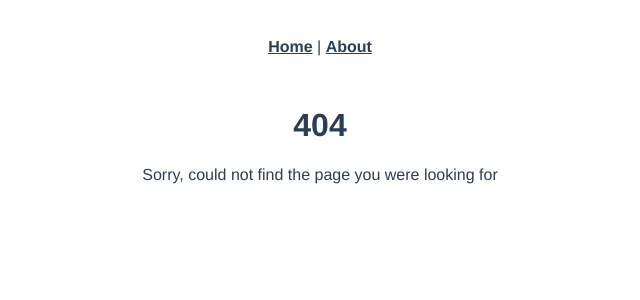
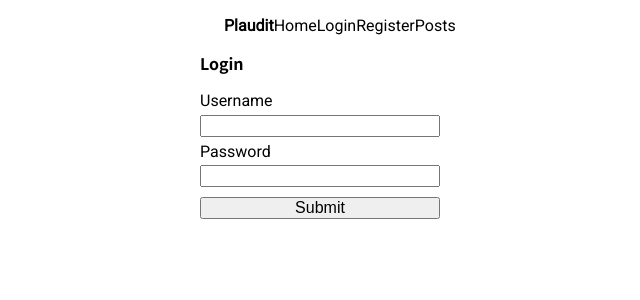
Before and after one commit to evlay/plaudit_2, a Vue app in the folder client/: page /login in a window 1280 px wide. Before the commit this address had no page. Shown: the top 300 px of the page, without its empty margins (320-960 px from the left). Built offline with nearby package versions, Linux system fonts and the light colour scheme.

Commit message:
Started login form TODO: add axios to make call to server

```diff
--- a/client/src/App.vue
+++ b/client/src/App.vue
@@ -1,32 +1,64 @@
 <template>
   <div id="app">
-    <div id="nav">
-      <router-link to="/">Home</router-link> |
-      <router-link to="/about">About</router-link>
+    <div id="app-container">
+      <Navbar></Navbar>
+      <router-view />
     </div>
-    <router-view/>
   </div>
 </template>
 
+<script lang="ts">
+import Navbar from '@/components/Navbar.vue'
+
+export default {
+  components: { Navbar },
+}
+</script>
+
 <style lang="scss">
-#app {
-  font-family: Avenir, Helvetica, Arial, sans-serif;
-  -webkit-font-smoothing: antialiased;
-  -moz-osx-font-smoothing: grayscale;
-  text-align: center;
-  color: #2c3e50;
+@import url('https://fonts.googleapis.com/css2?family=Noto+Sans+JP:wght@100;300;400;500;700;900&family=Roboto&display=swap');
+
+* {
+  margin: 0;
+  padding: 0;
+  box-sizing: border-box;
+  font-size: 100%;
 }
 
-#nav {
-  padding: 30px;
+a {
+  text-decoration: none;
+  color: inherit;
+}
 
-  a {
-    font-weight: bold;
-    color: #2c3e50;
+#app {
+  font-family: 'Roboto', sans-serif;
+  min-width: 100%;
+  min-height: 100vh;
+  // background: steelblue;
+}
 
-    &.router-link-exact-active {
-      color: #42b983;
-    }
+h1,
+h2,
+h3,
+h4,
+h5,
+h6 {
+  font-family: 'Noto Sans JP', sans-serif;
+}
+
+#app-container {
+  width: 75%;
+  // background: coral;
+  margin: auto;
+}
+
+/* Remove all animations and transitions for people that prefer not to see them */
+@media (prefers-reduced-motion: reduce) {
+  * {
+    animation-duration: 0.01ms !important;
+    animation-iteration-count: 1 !important;
+    transition-duration: 0.01ms !important;
+    scroll-behavior: auto !important;
   }
 }
 </style>
--- /dev/null
+++ b/client/src/components/LoginForm.vue
@@ -0,0 +1,56 @@
+<template>
+  <form id="login-form">
+    <h1>Login</h1>
+    <label for="Username">Username</label>
+    <input id="login-form-username" v-model="loginUsername" type="text" />
+    <label for="Password">Password</label>
+    <input id="login-form-password" v-model="loginPassword" type="password" />
+    <p>{{ loginStatus }}</p>
+    <button @click.prevent="submitLoginForm">Submit</button>
+  </form>
+</template>
+
+<script lang="ts">
+import { Vue, Component, Prop } from 'vue-property-decorator'
+
+@Component
+export default class LoginForm extends Vue {
+  name!: 'LoginForm';
+
+  @Prop({type: String})
+  loginUsername = ''
+  @Prop({type: String})
+  loginPassword =''
+  @Prop({type: String})
+  loginStatus = ''
+
+  submitLoginForm() {
+    this.loginStatus = 'nice'
+  }
+
+}
+</script>
+
+<style lang="scss">
+#login-form {
+  display: flex;
+  flex-direction: column;
+  width: 25%;
+
+  label,
+  input {
+    margin-bottom: 0.3rem;
+  }
+
+  p {
+    text-align: center;
+    color: red;
+    font-weight: 700;
+    margin-bottom: 0.3rem;
+  }
+
+  h1 {
+    margin-bottom: 1rem;
+  }
+}
+</style>
--- /dev/null
+++ b/client/src/components/Navbar.vue
@@ -0,0 +1,32 @@
+<template>
+  <div id="nav">
+      <router-link class="nav-logo" to="/">Plaudit</router-link>
+      <router-link to="/">Home</router-link>
+      <router-link to="/login">Login</router-link>
+      <router-link to="/register">Register</router-link>
+      <router-link to="/posts">Posts</router-link>
+    </div>
+</template>
+
+<script lang="ts">
+import { Component, Vue } from 'vue-property-decorator'
+
+@Component
+export default class Navbar extends Vue {
+
+}
+</script>
+
+<style lang="scss" scoped>
+#nav {
+  width: 20%;
+  display: flex;
+  justify-content: space-evenly;
+  margin: 0 auto;
+  padding: 1rem 0;
+}
+
+.nav-logo {
+  font-weight: 700;
+}
+</style>
--- a/client/src/components/NotFoundComponent.vue
+++ b/client/src/components/NotFoundComponent.vue
@@ -1,6 +1,7 @@
 <template>
-  <div class="NotFoundComponentContainer">
+  <div class="not-found-component">
     <h1>404</h1>
+    <br>
     <p>Sorry, could not find the page you were looking for</p>
   </div>
 </template>
@@ -13,3 +14,13 @@ export default class NotFoundComponent extends Vue {
    @Prop() private msg!: string;
 }
 </script>
+
+<style lang="scss">
+.not-found-component {
+  display: flex;
+  justify-content: center;
+  align-items: center;
+  min-height: 30vh;
+  flex-direction: column;
+}
+</style>
--- a/client/src/router/index.ts
+++ b/client/src/router/index.ts
@@ -1,6 +1,7 @@
 import Vue from 'vue'
 import VueRouter, { RouteConfig } from 'vue-router'
 import Home from '../views/Home.vue'
+import LoginPage from '../views/LoginPage.vue'
 import PageNotFound from '@/views/PageNotFound.vue'
 
 Vue.use(VueRouter)
@@ -16,6 +17,11 @@ const routes: Array<RouteConfig> = [
     path: '/',
     name: 'Home',
     component: Home
+  },
+  {
+    path:'/login',
+    name: 'Login',
+    component: LoginPage
   },
   {
     path: '/about',
--- a/client/src/views/Home.vue
+++ b/client/src/views/Home.vue
@@ -1,18 +1,29 @@
 <template>
   <div class="home">
-    <img alt="Vue logo" src="../assets/logo.png">
-    <HelloWorld msg="Welcome to Your Vue.js App"/>
+    <div id="hero-container">
+      <h2>
+        Welcome to Plaudit!
+      </h2>
+    </div>
   </div>
 </template>
 
 <script>
-// @ is an alias to /src
-import HelloWorld from '@/components/HelloWorld.vue'
+export default {}
+</script>
 
-export default {
-  name: 'Home',
-  components: {
-    HelloWorld
-  }
+<style lang="scss">
+h2 {
+  text-align: center;
+  font-size: 200%;
 }
-</script>
+
+#hero-container {
+  display: flex;
+  justify-content: center;
+  align-items: center;
+  min-height: 30vh;
+  flex-direction: column;
+  // background: coral;
+}
+</style>
--- /dev/null
+++ b/client/src/views/LoginPage.vue
@@ -0,0 +1,25 @@
+<template>
+  <div id="login-page">
+    <LoginForm></LoginForm>
+  </div>
+</template>
+
+<script lang="ts">
+import LoginForm from '../components/LoginForm.vue'
+
+export default {
+  components: {
+    LoginForm
+  }
+}
+</script>
+
+<style lang="scss">
+
+#login-page {
+  width: 100%;
+  display: flex;
+  justify-content: center;
+  align-items: center;
+}
+</style>
```
Also changed, not shown: 1 other file (tests, documents, lock files or other folders).
